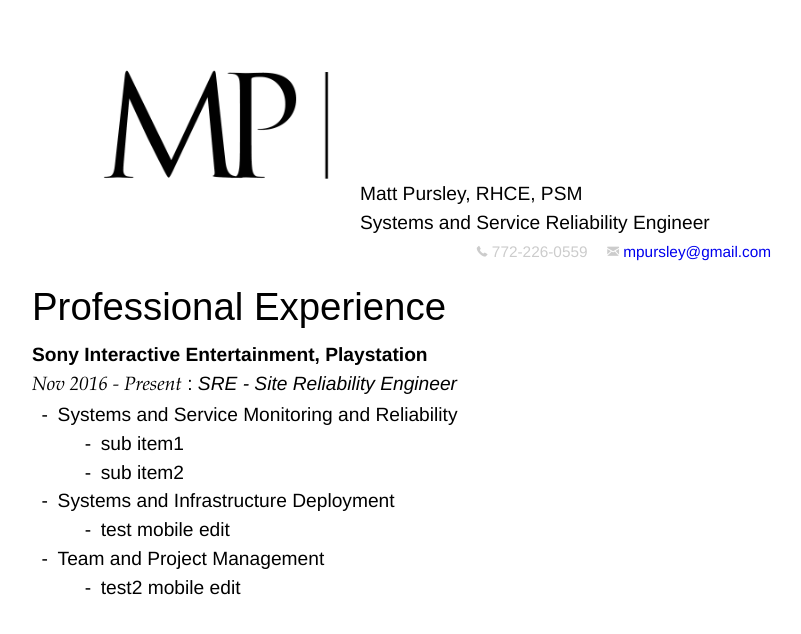
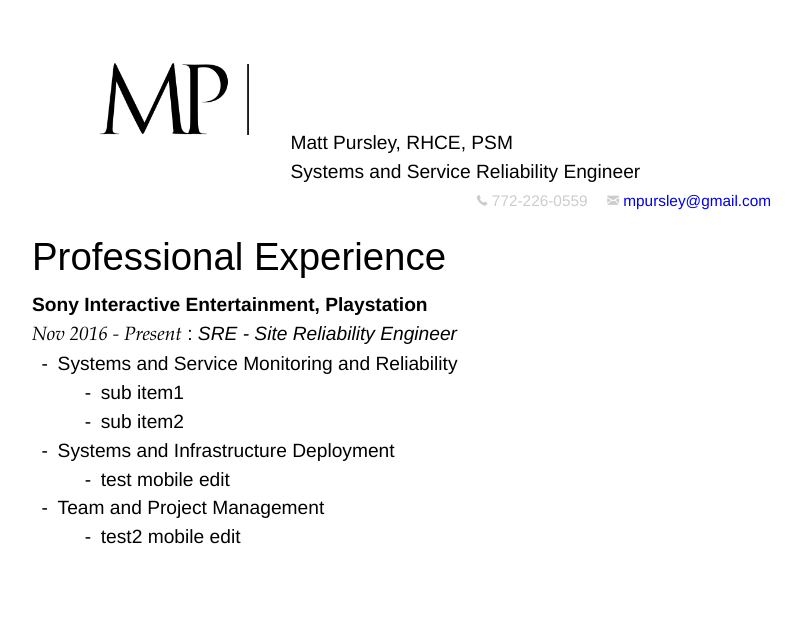
Before and after one commit to mpursley/mpursley.github.io, a Jekyll site: the page built from index_resume_short.md, in a window 1280 px wide. Shown: the top 634 px of the page, without its empty margins (16-817 px from the left). Built offline with Jekyll 4.4.1, drawn with Linux system fonts in a browser that asks for light colours.

Commit message:
Update index_resume_short.md

```diff
--- a/index_resume_short.md
+++ b/index_resume_short.md
@@ -4,7 +4,7 @@
 ---
 <table border="1" style="width:60%">
   <tr>
-    <th><img src="assets/matt pursley resume logo v2 cropped.png" width="300"></th>
+    <th><img src="assets/matt pursley resume logo v2 cropped.png" width="200"></th>
     <th><div align="left"><b>Matt Pursley</b>, RHCE, PSM <br>Systems and Service Reliability Engineer</div></th>
   </tr>
 </table>
```
